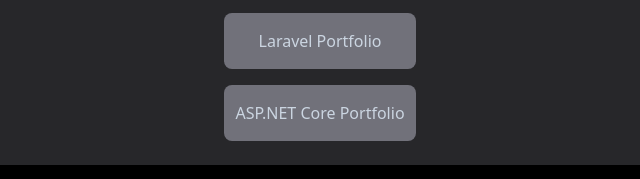
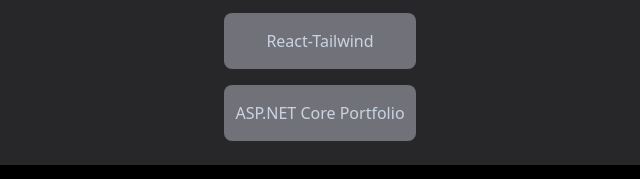
Before and after one commit to AJSolis/austinsolis-portfolio, a website: page index.html in a window 1280 px wide. Shown: the part 701-880 px from the top of the page, 320-960 px from the left. Drawn offline with nearby package versions, Linux system fonts and the light colour scheme.

Commit message:
Update links

```diff
--- a/index.html
+++ b/index.html
@@ -55,9 +55,9 @@
           </a>
         </div>
         <div class="bg-zinc-500 hover:bg-zinc-600 active:bg-zinc-700 focus:outline-none focus:ring focus:ring-zinc-300 rounded-lg max-w-48 mx-auto">
-          <a href="https://github.com/AJSolis/laravel-portfolio">
+          <a href="https://github.com/AJSolis/react-tailwind">
             <p class="text-slate-300 py-4 mt-4">
-              Laravel Portfolio
+              React-Tailwind
             </p>
           </a>
         </div>
```
